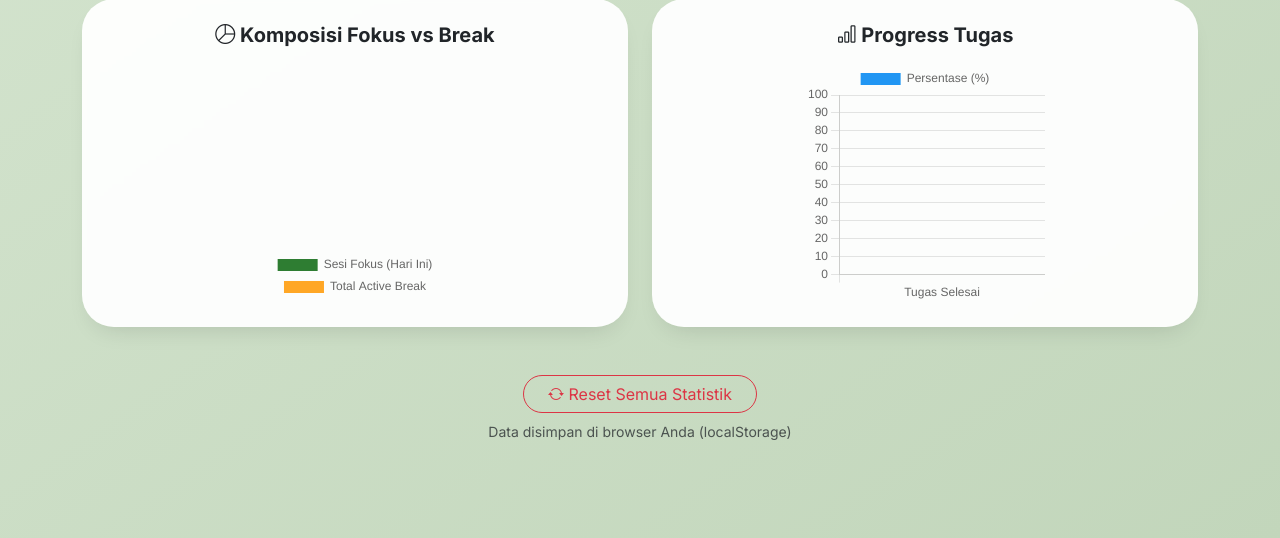
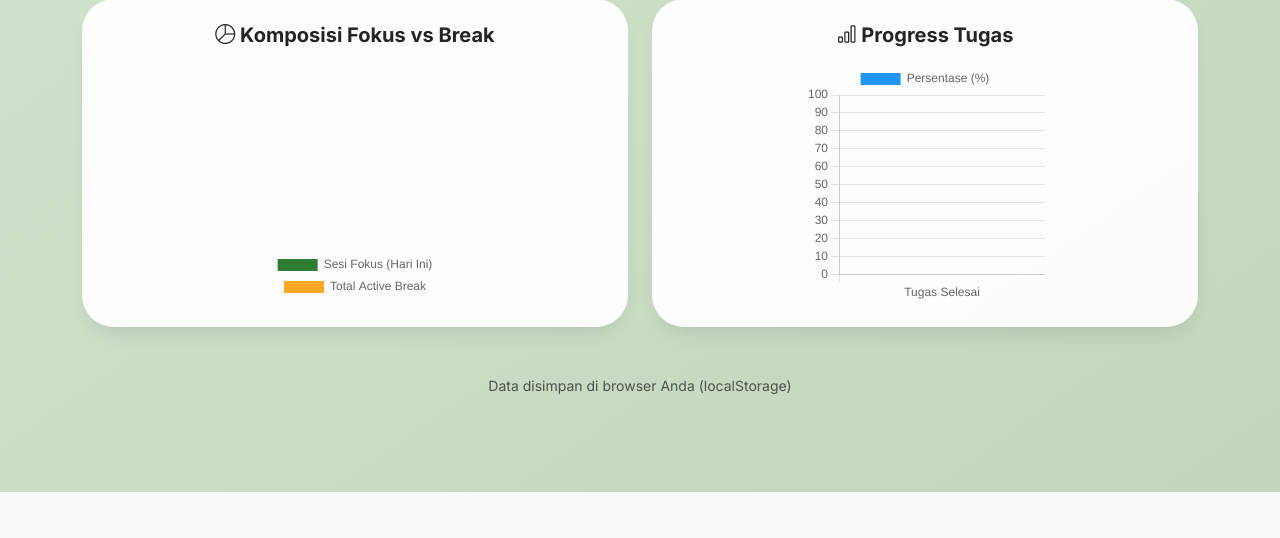
Before and after one commit to unggul-eko/anak-bu-dian-miniclass2026, a PHP site: page /page/statistik.php in a window 1280 px wide. Shown: the part 728-1266 px from the top of the page. After the commit the page ends 1220 px from the top, so only its background shows below. Run offline with PHP 8.4, Linux system fonts and the light colour scheme.

Commit message:
refactor: remove reset data button and update reminder section in statistik.php

```diff
--- a/page/statistik.php
+++ b/page/statistik.php
@@ -120,11 +120,8 @@
         </div>
     </div>
 
-    <!-- Tombol reset data (opsional) -->
+    <!-- Pengingat -->
     <div class="text-center mt-5">
-        <button id="resetStatsBtn" class="btn btn-outline-danger rounded-pill px-4">
-            <i class="bi bi-arrow-repeat"></i> Reset Semua Statistik
-        </button>
         <p class="text-muted small mt-2">Data disimpan di browser Anda (localStorage)</p>
     </div>
 </div>
```
